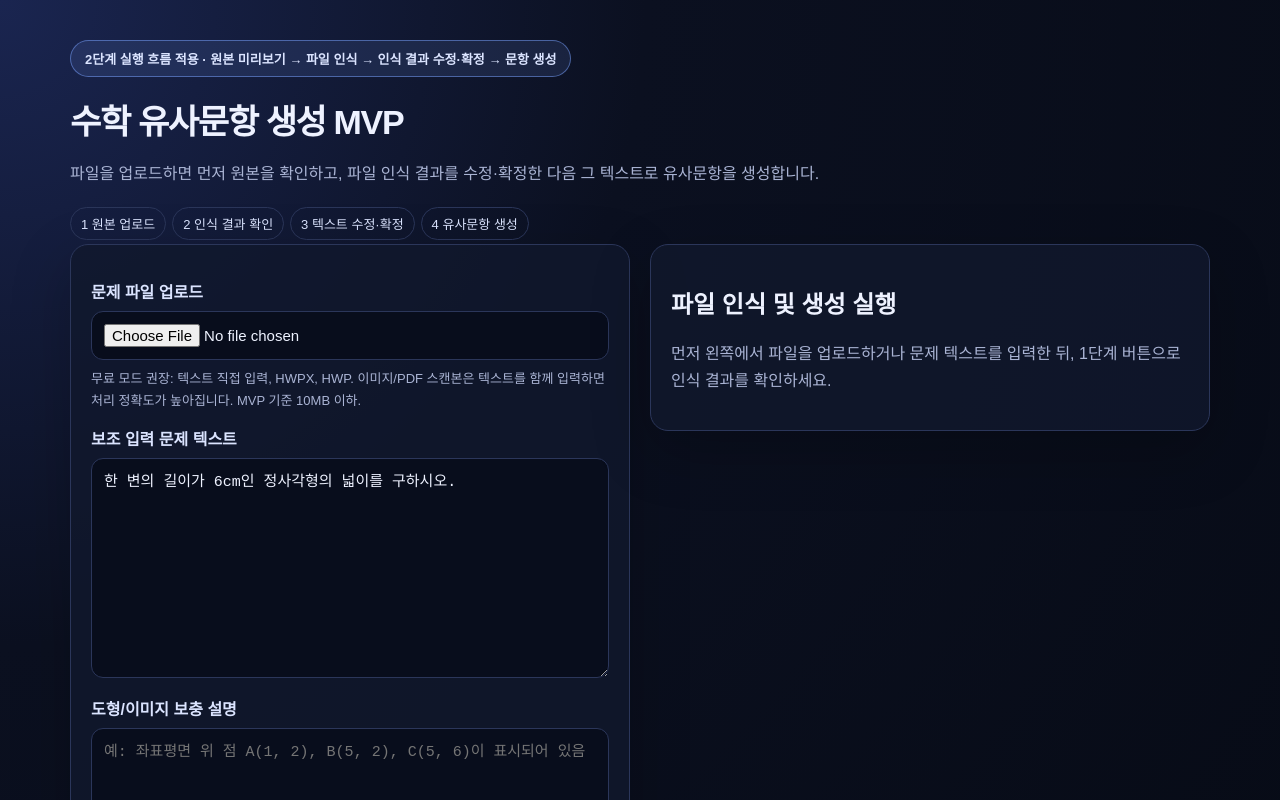
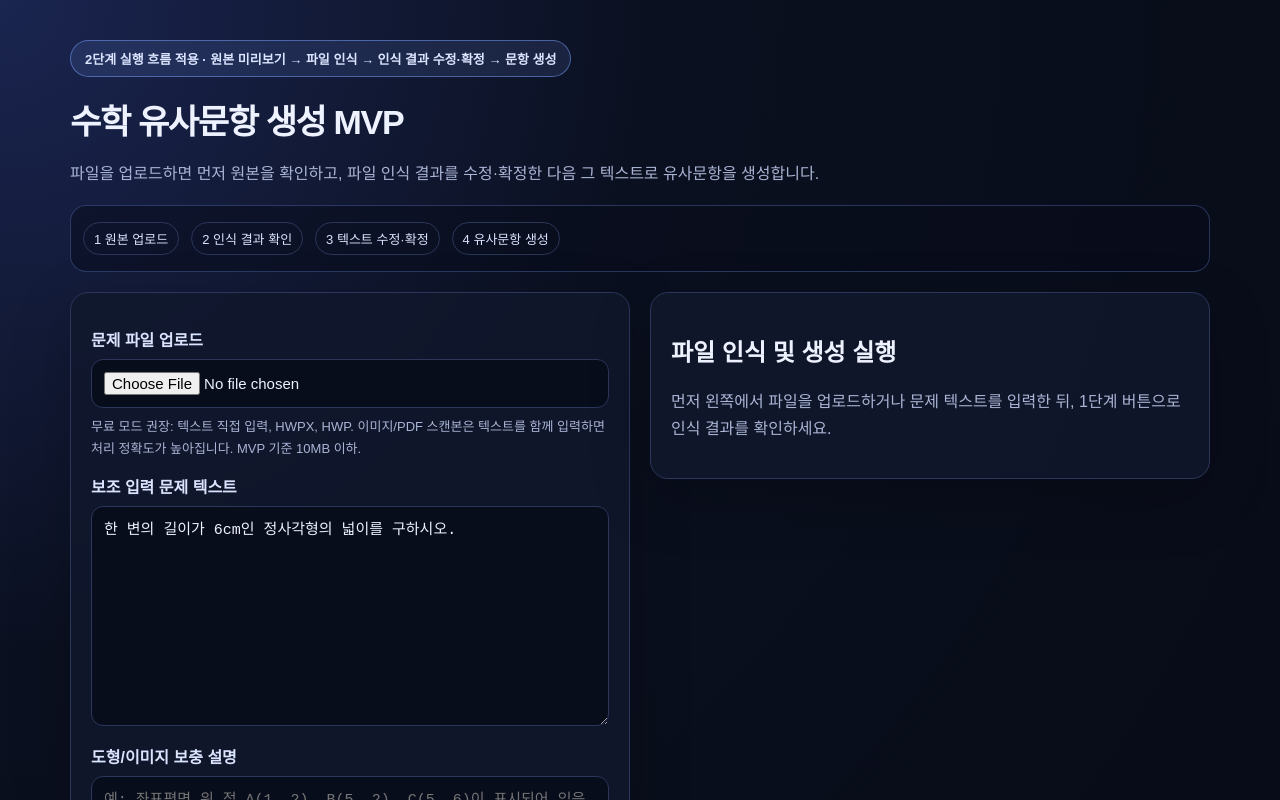
Before and after one commit to apark12321-ux/math-variant-mvp, a Next.js app: page / in a window 1280 px wide. Shown: the top 800 px of the page. Built offline with nearby package versions, Linux system fonts and the light colour scheme.

Commit message:
Style staged extraction flow

```diff
--- a/app/globals.css
+++ b/app/globals.css
@@ -34,6 +34,8 @@ pre { white-space: pre-wrap; word-break: break-word; background: #080d1c; border
 .ok { color: var(--ok); }
 .hint { margin-top: 8px; font-size: 13px; color: var(--muted); }
 .version-banner { border: 1px solid rgba(122,162,255,.5); background: rgba(122,162,255,.12); color: #dbe4ff; border-radius: 999px; display: inline-flex; padding: 8px 14px; margin-bottom: 18px; font-size: 13px; font-weight: 700; }
+.step-panel { display: flex; flex-wrap: wrap; gap: 6px; margin: 18px 0 20px; padding: 12px; border: 1px solid rgba(122,162,255,.28); background: rgba(8,13,28,.52); border-radius: 16px; }
+.confirmed-textarea { min-height: 260px; border-color: rgba(138,255,193,.5); }
 .upload-preview { border-top-style: dashed; }
 .preview-header { display: flex; justify-content: space-between; gap: 12px; align-items: flex-start; margin-bottom: 12px; }
 .preview-header h3 { margin: 0 0 4px; }
```
